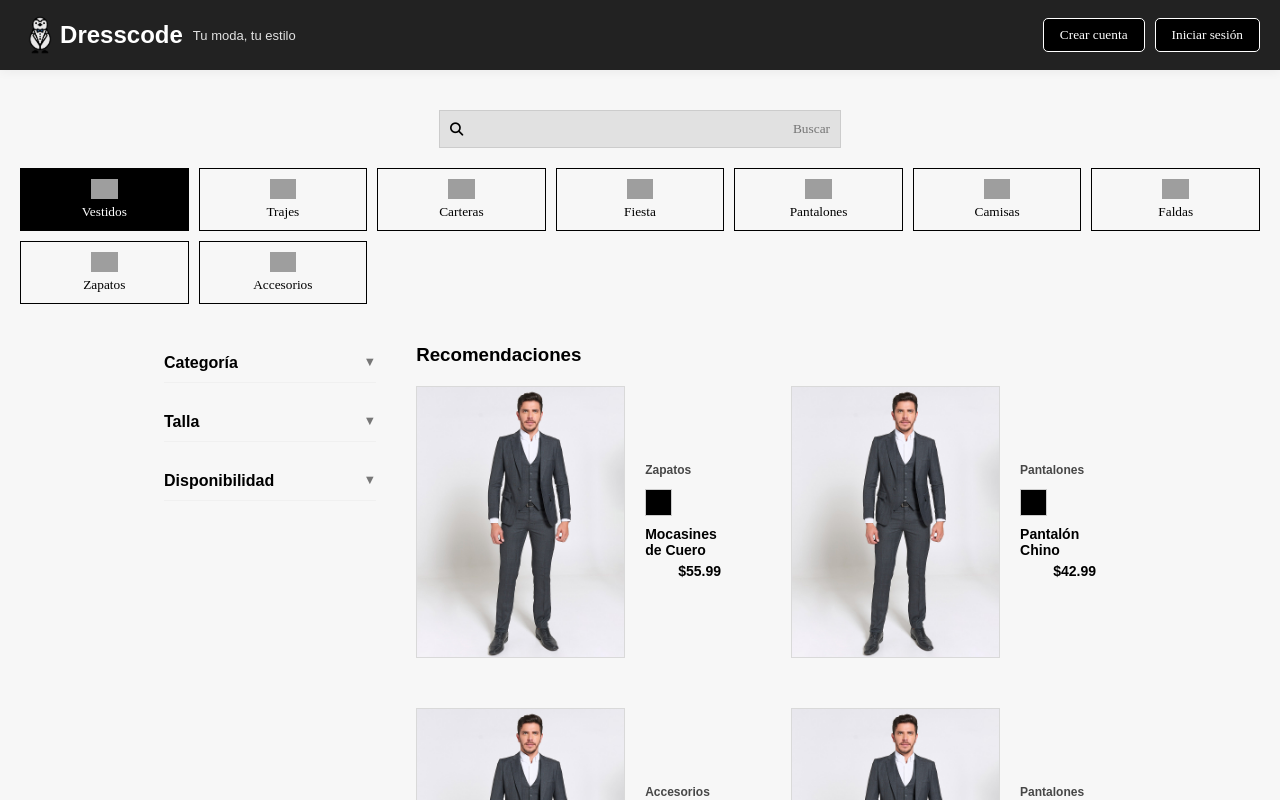
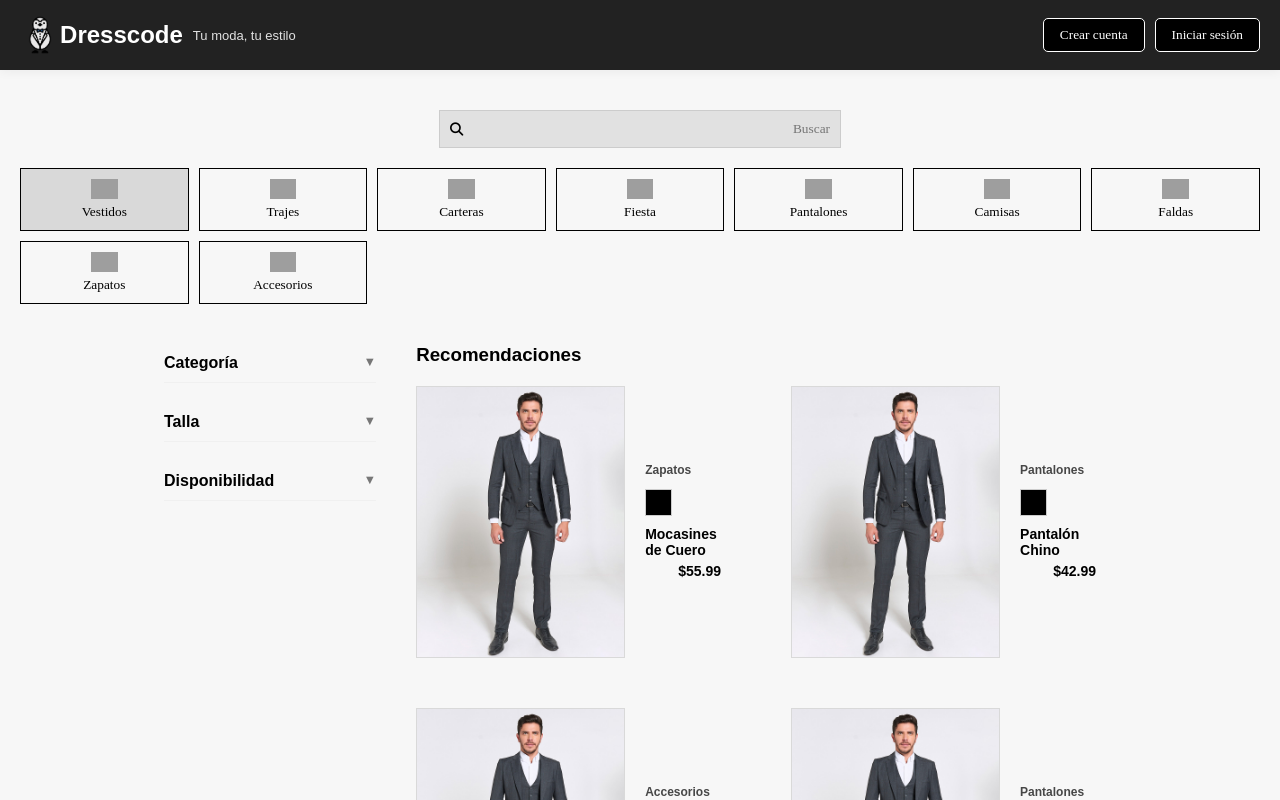
Before and after one commit to meguecha07/FrontEndDressCode, a React (Vite) app: page / in a window 1280 px wide. In both pictures the pointer is over the button "Vestidos". Shown: the top 800 px of the page. Built offline with nearby package versions, Linux system fonts and the light colour scheme; grey boxes are pictures that could not be loaded; a web font is replaced by a local one.

Commit message:
cambio en el hover de los categoryButton

```diff
--- a/src/components/website/ui/CategoryList/CategoryList.jsx
+++ b/src/components/website/ui/CategoryList/CategoryList.jsx
@@ -1,9 +1,10 @@
+/* eslint-disable react/prop-types */
 import styles from './CategoryList.module.css';
 
 
 const CategoryList = ({categories}) => {
   return (
-    <div className={styles.categoryList}>
+    <div className={styles.categoryList} id="efect">
       {categories.map((category, index) => (
         <button key={index} className={styles.categoryButton}>
           <img src={category.imageUrl} alt={category.name} className={styles.categoryImage} />
--- a/src/components/website/ui/CategoryList/CategoryList.module.css
+++ b/src/components/website/ui/CategoryList/CategoryList.module.css
@@ -18,8 +18,8 @@
 }
 
 .categoryButton:hover {
-  background-color: #000;
-  color: #fff;
+  background-color: #D9D9D9;
+  color: #000;
 }
 
 .categoryImage {
```
